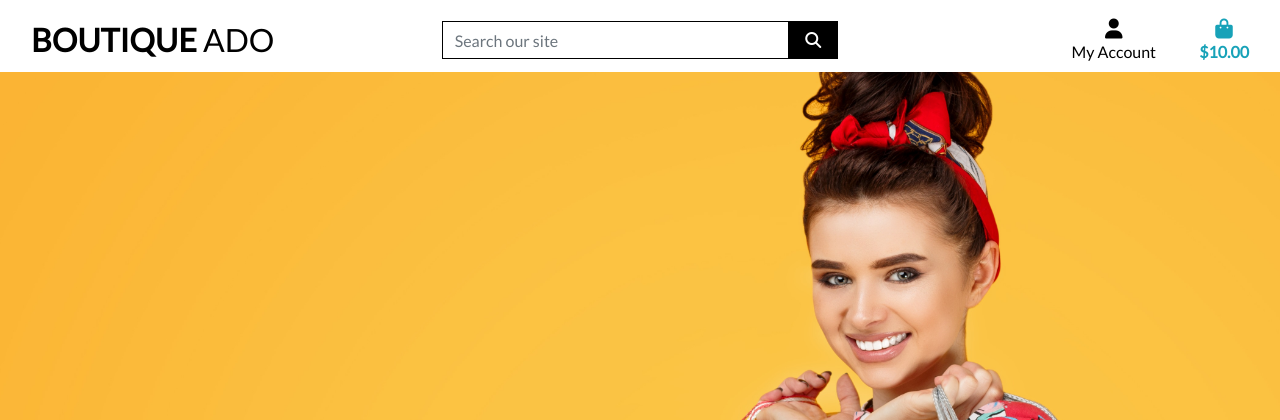
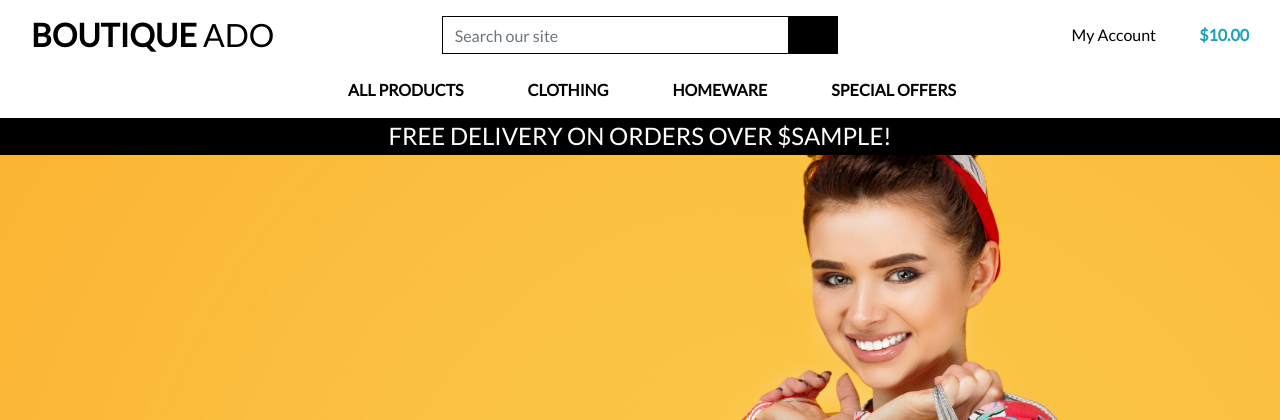
Before and after one commit to ChrisQ557/boutique_ado_v1, a Django app: template templates/base.html in a window 1280 px wide. Shown: the top 420 px of the page. Run offline with Django 4.2, Linux system fonts and the light colour scheme; the template is opened without the code that fills it: most values are stand-ins (such as "Sample title", 1, 10 or a date in 2020); some libraries are stand-ins or nearby versions.

Commit message:
added mobile header and main navbar

```diff
--- a/static/css/base.css
+++ b/static/css/base.css
@@ -56,6 +56,10 @@ body {
     border: 1px solid black !important;
 }
 
+.bg-black {
+    background: #000 !important;
+}
+
 /* -------------------------------- Media Queries */
 
 /* Slightly larger container on xl screens */
--- a/templates/base.html
+++ b/templates/base.html
@@ -15,19 +15,26 @@
   {% endblock %}
 
   {% block corecss %}
-      <link rel="stylesheet" href="https://stackpath.bootstrapcdn.com/bootstrap/4.4.1/css/bootstrap.min.css" integrity="sha384-Vkoo8x4CGsO3+Hhxv8T/Q5PaXtkKtu6ug5TOeNV6gBiFeWPGFN9MuhOf23Q9Ifjh" crossorigin="anonymous">
-      <link rel="stylesheet" href="https://fonts.googleapis.com/css?family=Lato&display=swap">
-      <link rel="stylesheet" href="{% static 'css/base.css' %}">
+  <link rel="stylesheet" href="https://stackpath.bootstrapcdn.com/bootstrap/4.4.1/css/bootstrap.min.css"
+    integrity="sha384-Vkoo8x4CGsO3+Hhxv8T/Q5PaXtkKtu6ug5TOeNV6gBiFeWPGFN9MuhOf23Q9Ifjh" crossorigin="anonymous">
+  <link rel="stylesheet" href="https://fonts.googleapis.com/css?family=Lato&display=swap">
+  <link rel="stylesheet" href="{% static 'css/base.css' %}">
   {% endblock %}
 
   {% block extra_css %}
   {% endblock %}
 
   {% block corejs %}
-      <script src="https://kit.fontawesome.com/e9c73d7092.js" crossorigin="anonymous"></script>
-      <script src="https://code.jquery.com/jquery-3.4.1.slim.min.js" integrity="sha384-J6qa4849blE2+poT4WnyKhv5vZF5SrPo0iEjwBvKU7imGFAV0wwj1yYfoRSJoZ+n" crossorigin="anonymous"></script>
-      <script src="https://cdn.jsdelivr.net/npm/popper.js@1.16.0/dist/umd/popper.min.js" integrity="sha384-Q6E9RHvbIyZFJoft+2mJbHaEWldlvI9IOYy5n3zV9zzTtmI3UksdQRVvoxMfooAo" crossorigin="anonymous"></script>
-      <script src="https://stackpath.bootstrapcdn.com/bootstrap/4.4.1/js/bootstrap.min.js" integrity="sha384-wfSDF2E50Y2D1uUdj0O3uMBJnjuUD4Ih7YwaYd1iqfktj0Uod8GCExl3Og8ifwB6" crossorigin="anonymous"></script>
+  <!-- Add your kit code -->
+  <script src="https://kit.fontawesome.com<ADD YOUR KIT CODE HERE>.js" crossorigin="anonymous"></script>
+  <script src="https://cdn.jsdelivr.net/npm/jquery@3.5.1/dist/jquery.min.js"
+    integrity="sha256-9/aliU8dGd2tb6OSsuzixeV4y/faTqgFtohetphbbj0=" crossorigin="anonymous"></script>
+  <script src="https://cdn.jsdelivr.net/npm/popper.js@1.16.0/dist/umd/popper.min.js"
+    integrity="sha384-Q6E9RHvbIyZFJoft+2mJbHaEWldlvI9IOYy5n3zV9zzTtmI3UksdQRVvoxMfooAo"
+    crossorigin="anonymous"></script>
+  <script src="https://stackpath.bootstrapcdn.com/bootstrap/4.4.1/js/bootstrap.min.js"
+    integrity="sha384-wfSDF2E50Y2D1uUdj0O3uMBJnjuUD4Ih7YwaYd1iqfktj0Uod8GCExl3Og8ifwB6"
+    crossorigin="anonymous"></script>
   {% endblock %}
 
   {% block extra_js %}
@@ -88,15 +95,30 @@
                 <div><i class="fas fa-shopping-bag fa-lg"></i></div>
                 <p class="my-0">
                   {% if grand_total %}
-                    ${{ grand_total|floatformat:2 }}
+                  ${{ grand_total|floatformat:2 }}
                   {% else %}
-                    $0.00
+                  $0.00
                   {% endif %}
                 </p>
               </div>
             </a>
           </li>
         </ul>
+      </div>
+    </div>
+    <div class="row bg-white">
+      <nav class="navbar navbar-expand-lg navbar-light w-100">
+        <button class="navbar-toggler" type="button" data-toggle="collapse" data-target="#main-nav"
+          aria-controls="main-nav" aria-expanded="false" aria-label="Toggle navigation">
+          <span class="navbar-toggler-icon"></span>
+        </button>
+        {% include 'includes/mobile-top-header.html' %}
+        {% include 'includes/main-nav.html' %}
+      </nav>
+    </div>
+    <div id="delivery-banner" class="row text-center">
+      <div class="col bg-black text-white">
+        <h4 class="logo-font my-1">Free delivery on orders over ${{ free_shipping_threshold }}!</h4>
       </div>
     </div>
   </header>
--- /dev/null
+++ b/templates/includes/main-nav.html
@@ -0,0 +1,50 @@
+<div class="collapse navbar-collapse" id="main-nav">
+    <ul class="navbar-nav w-auto mx-auto">
+        <li class="nav-item dropdown">
+            <a class="logo-font font-weight-bold nav-link text-black mr-5" href="#" id="all-products-link" data-toggle="dropdown" aria-haspopup="true" aria-expanded="false">
+                All Products
+            </a>
+            <div class="dropdown-menu border-0" aria-labelledby="all-products-link">
+                <a href="" class="dropdown-item">By Price</a>
+                <a href="" class="dropdown-item ">By Rating</a>
+                <a href="" class="dropdown-item ">By Category</a>
+                <a href="" class="dropdown-item">All Products</a>
+            </div>
+        </li>
+
+        <li class="nav-item dropdown">
+            <a class="logo-font font-weight-bold nav-link text-black mr-5" href="#" id="clothing-link" data-toggle="dropdown" aria-haspopup="true" aria-expanded="false">
+                Clothing
+            </a>
+            <div class="dropdown-menu border-0" aria-labelledby="clothing-link">
+                <a href="" class="dropdown-item">Activewear &amp; Essentials</a>
+                <a href="" class="dropdown-item">Jeans</a>
+                <a href="" class="dropdown-item">Shirts</a>
+                <a href="" class="dropdown-item">All Clothing</a>
+            </div>
+        </li>
+
+        <li class="nav-item dropdown">
+            <a class="logo-font font-weight-bold nav-link text-black mr-5" href="#" id="homeware-link" data-toggle="dropdown" aria-haspopup="true" aria-expanded="false">
+                Homeware
+            </a>
+            <div class="dropdown-menu border-0" aria-labelledby="homeware-link">
+                <a href="" class="dropdown-item">Bed &amp; Bath</a>
+                <a href="" class="dropdown-item">Kitchen &amp; Dining</a>
+                <a href="" class="dropdown-item">All Homeware</a>
+            </div>
+        </li>
+
+        <li class="nav-item dropdown">
+            <a class="logo-font font-weight-bold nav-link text-black" href="#" id="specials-link" data-toggle="dropdown" aria-haspopup="true" aria-expanded="false">
+                Special Offers
+            </a>
+            <div class="dropdown-menu border-0" aria-labelledby="specials-link">
+                <a href="" class="dropdown-item">New Arrivals</a>
+                <a href="" class="dropdown-item">Deals</a>
+                <a href="" class="dropdown-item">Clearance</a>
+                <a href="" class="dropdown-item">All Specials</a>
+            </div>
+        </li>
+    </ul>
+</div>
--- /dev/null
+++ b/templates/includes/mobile-top-header.html
@@ -0,0 +1,56 @@
+<li class="list-inline-item">
+    <a class="text-black nav-link d-block d-lg-none" href="#" id="mobile-search" data-toggle="dropdown" aria-haspopup="true" aria-expanded="false">
+        <div class="text-center">
+            <div><i class="fas fa-search fa-lg"></i></div>
+            <p class="my-0">Search</p>
+        </div>
+    </a>
+    <div class="dropdown-menu border-0 w-100 p-3 rounded-0 my-0" aria-labelledby="mobile-search">
+        <form class="form" method="GET" action="">
+            <div class="input-group w-100">
+                <input class="form-control border border-black rounded-0" type="text" name="q" placeholder="Search our site">
+                <div class="input-group-append">
+                    <button class="form-control form-control btn btn-black border border-black rounded-0" type="submit">
+                        <span class="icon">
+                            <i class="fas fa-search"></i>
+                        </span>
+                    </button>
+                </div>
+            </div>
+        </form>
+    </div>
+</li>
+<li class="list-inline-item dropdown">
+    <a class="text-black nav-link d-block d-lg-none" href="#" id="user-options" data-toggle="dropdown" aria-haspopup="true" aria-expanded="false">
+        <div class="text-center">
+            <div><i class="fas fa-user fa-lg"></i></div>
+            <p class="my-0">My Account</p>
+        </div>
+    </a>
+    <div class="dropdown-menu border-0" aria-labelledby="user-options">
+        {% if request.user.is_authenticated %}
+            {% if request.user.is_superuser %}
+                <a href="{% url 'account_logout' %}" class="dropdown-item">Product Management</a>
+            {% endif %}
+            <a href="" class="dropdown-item">My Profile</a>
+            <a href="{% url 'account_logout' %}" class="dropdown-item">Logout</a>
+        {% else %}
+            <a href="{% url 'account_signup' %}" class="dropdown-item">Register</a>
+            <a href="{% url 'account_login' %}" class="dropdown-item">Login</a>
+        {% endif %}
+    </div>
+</li>
+<li class="list-inline-item">
+    <a class="{% if grand_total %}text-primary font-weight-bold{% else %}text-black{% endif %} nav-link d-block d-lg-none" href="">
+        <div class="text-center">
+            <div><i class="fas fa-shopping-bag fa-lg"></i></div>
+            <p class="my-0">
+                {% if grand_total %}
+                    ${{ grand_total|floatformat:2 }}
+                {% else %}
+                    $0.00
+                {% endif %}
+            </p>
+        </div>
+    </a>
+</li>
```
